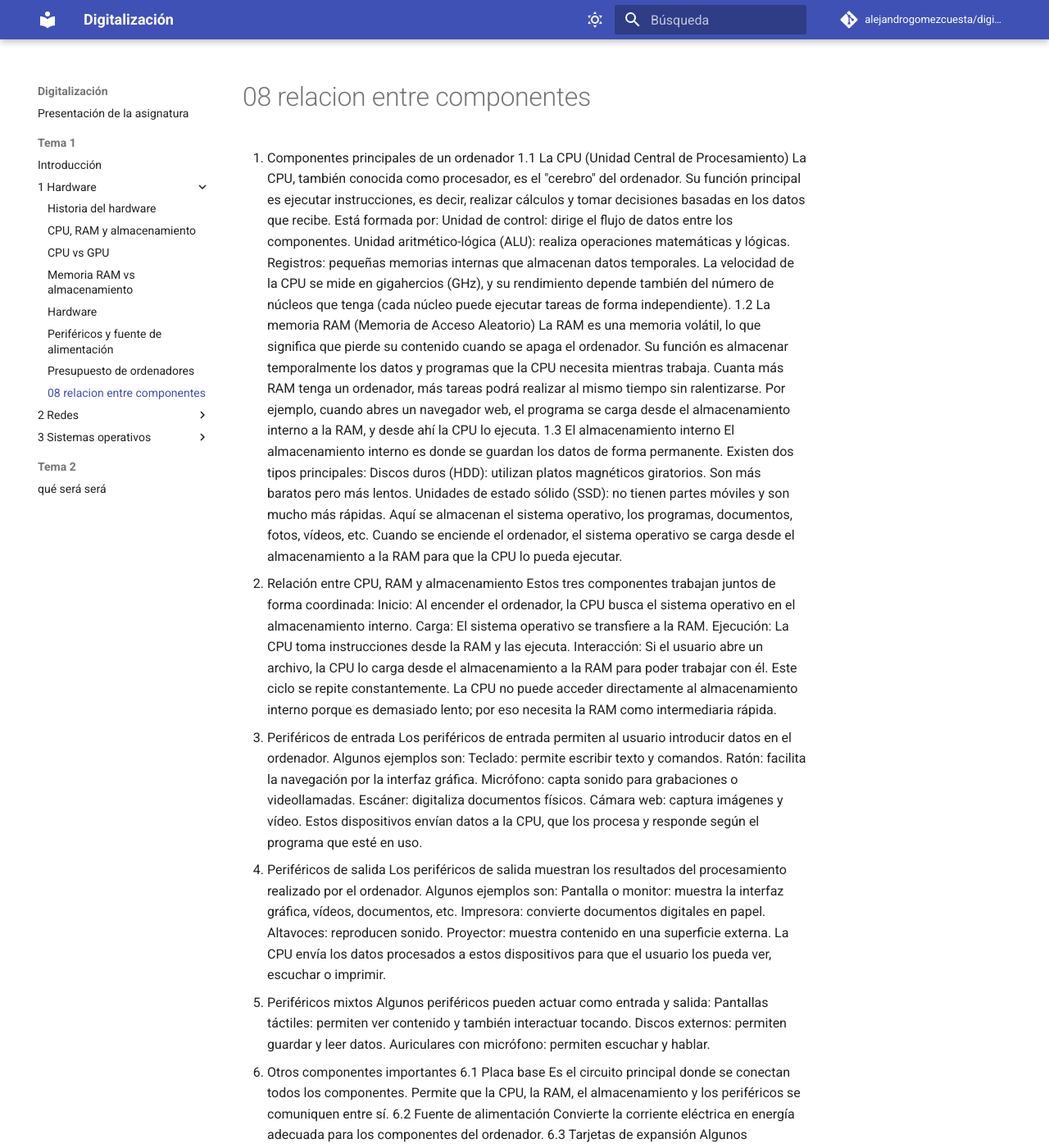
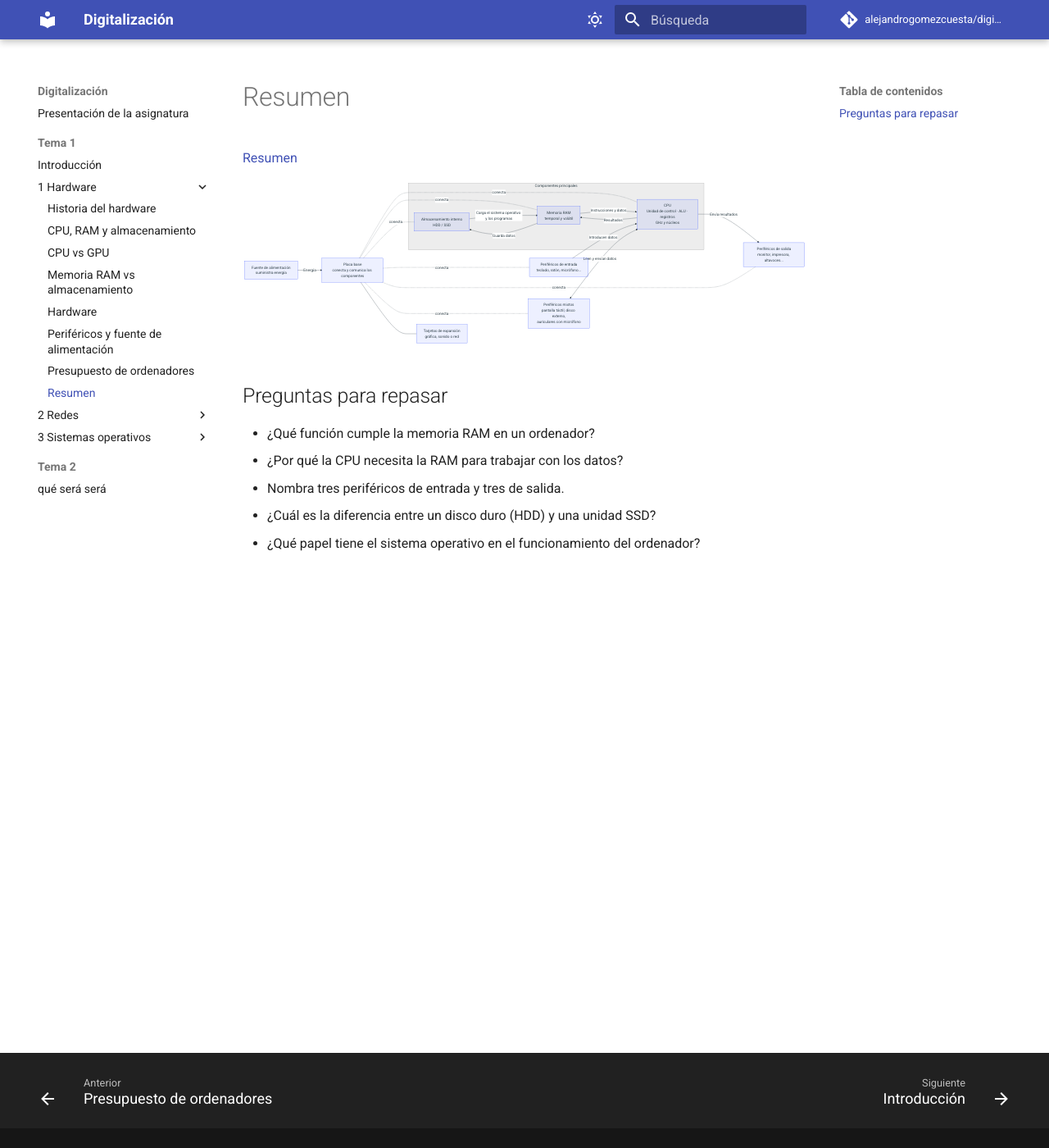
Before and after one commit to alejandrogomezcuesta/digitalizacion, an MkDocs documentation site: the page built from docs/tema 1/1-Hardware/08-relacion-entre-componentes.md, in a window 1280 px wide and 1400 px high. Shown: the whole window at 82% size. Built offline with MkDocs 1.6.1 and Material for MkDocs 9.7.7, drawn with Linux system fonts in a browser that asks for light colours; comment, search, counter and statistics services are not loaded; some of the changed text lies outside the part shown.

Commit message:
Resumen hardware

````diff
--- a/docs/tema 1/1-Hardware/08-relacion-entre-componentes.md
+++ b/docs/tema 1/1-Hardware/08-relacion-entre-componentes.md
@@ -1,54 +1,8 @@
-1. Componentes principales de un ordenador
-1.1 La CPU (Unidad Central de Procesamiento)
-La CPU, también conocida como procesador, es el "cerebro" del ordenador. Su función principal es ejecutar instrucciones, es decir, realizar cálculos y tomar decisiones basadas en los datos que recibe. Está formada por:
-Unidad de control: dirige el flujo de datos entre los componentes.
-Unidad aritmético-lógica (ALU): realiza operaciones matemáticas y lógicas.
-Registros: pequeñas memorias internas que almacenan datos temporales.
-La velocidad de la CPU se mide en gigahercios (GHz), y su rendimiento depende también del número de núcleos que tenga (cada núcleo puede ejecutar tareas de forma independiente).
-1.2 La memoria RAM (Memoria de Acceso Aleatorio)
-La RAM es una memoria volátil, lo que significa que pierde su contenido cuando se apaga el ordenador. Su función es almacenar temporalmente los datos y programas que la CPU necesita mientras trabaja. Cuanta más RAM tenga un ordenador, más tareas podrá realizar al mismo tiempo sin ralentizarse.
-Por ejemplo, cuando abres un navegador web, el programa se carga desde el almacenamiento interno a la RAM, y desde ahí la CPU lo ejecuta.
-1.3 El almacenamiento interno
-El almacenamiento interno es donde se guardan los datos de forma permanente. Existen dos tipos principales:
-Discos duros (HDD): utilizan platos magnéticos giratorios. Son más baratos pero más lentos.
-Unidades de estado sólido (SSD): no tienen partes móviles y son mucho más rápidas.
-Aquí se almacenan el sistema operativo, los programas, documentos, fotos, vídeos, etc. Cuando se enciende el ordenador, el sistema operativo se carga desde el almacenamiento a la RAM para que la CPU lo pueda ejecutar.
-2. Relación entre CPU, RAM y almacenamiento
-Estos tres componentes trabajan juntos de forma coordinada:
-Inicio: Al encender el ordenador, la CPU busca el sistema operativo en el almacenamiento interno.
-Carga: El sistema operativo se transfiere a la RAM.
-Ejecución: La CPU toma instrucciones desde la RAM y las ejecuta.
-Interacción: Si el usuario abre un archivo, la CPU lo carga desde el almacenamiento a la RAM para poder trabajar con él.
-Este ciclo se repite constantemente. La CPU no puede acceder directamente al almacenamiento interno porque es demasiado lento; por eso necesita la RAM como intermediaria rápida.
-3. Periféricos de entrada
-Los periféricos de entrada permiten al usuario introducir datos en el ordenador. Algunos ejemplos son:
-Teclado: permite escribir texto y comandos.
-Ratón: facilita la navegación por la interfaz gráfica.
-Micrófono: capta sonido para grabaciones o videollamadas.
-Escáner: digitaliza documentos físicos.
-Cámara web: captura imágenes y vídeo.
-Estos dispositivos envían datos a la CPU, que los procesa y responde según el programa que esté en uso.
-4. Periféricos de salida
-Los periféricos de salida muestran los resultados del procesamiento realizado por el ordenador. Algunos ejemplos son:
-Pantalla o monitor: muestra la interfaz gráfica, vídeos, documentos, etc.
-Impresora: convierte documentos digitales en papel.
-Altavoces: reproducen sonido.
-Proyector: muestra contenido en una superficie externa.
-La CPU envía los datos procesados a estos dispositivos para que el usuario los pueda ver, escuchar o imprimir.
-5. Periféricos mixtos
-Algunos periféricos pueden actuar como entrada y salida:
-Pantallas táctiles: permiten ver contenido y también interactuar tocando.
-Discos externos: permiten guardar y leer datos.
-Auriculares con micrófono: permiten escuchar y hablar.
-6. Otros componentes importantes
-6.1 Placa base
-Es el circuito principal donde se conectan todos los componentes. Permite que la CPU, la RAM, el almacenamiento y los periféricos se comuniquen entre sí.
-6.2 Fuente de alimentación
-Convierte la corriente eléctrica en energía adecuada para los componentes del ordenador.
-6.3 Tarjetas de expansión
-Algunos ordenadores incluyen tarjetas gráficas, de sonido o de red para mejorar sus capacidades.
+# Resumen
 
-7. Esquema resumen
+[Resumen](https://docs.google.com/document/d/1SKIJAAeMoscY5Wl-xKxZSoIelWqoCoP3pvEHs2hwjpU)
+
+
 ```mermaid
 flowchart LR
     subgraph nucleo["Componentes principales"]
@@ -80,11 +34,10 @@ flowchart LR
     energia -->|Energía| placa
 ```
 
+## Preguntas para repasar
 
-
-Preguntas para repasar
-¿Qué función cumple la memoria RAM en un ordenador?
-¿Por qué la CPU necesita la RAM para trabajar con los datos?
-Nombra tres periféricos de entrada y tres de salida.
-¿Cuál es la diferencia entre un disco duro (HDD) y una unidad SSD?
-¿Qué papel tiene el sistema operativo en el funcionamiento del ordenador?
+- ¿Qué función cumple la memoria RAM en un ordenador?
+- ¿Por qué la CPU necesita la RAM para trabajar con los datos?
+- Nombra tres periféricos de entrada y tres de salida.
+- ¿Cuál es la diferencia entre un disco duro (HDD) y una unidad SSD?
+- ¿Qué papel tiene el sistema operativo en el funcionamiento del ordenador?
````
